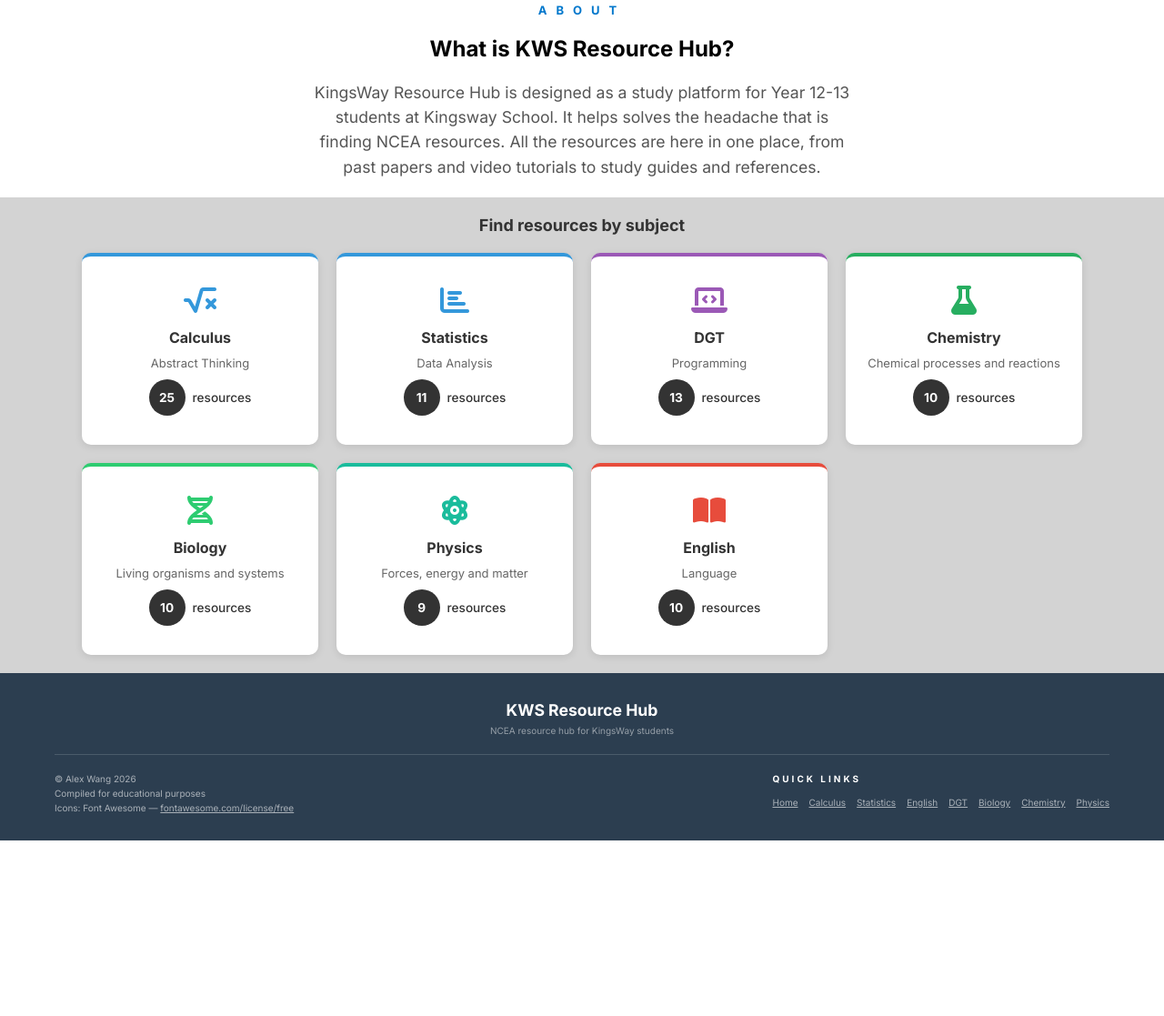
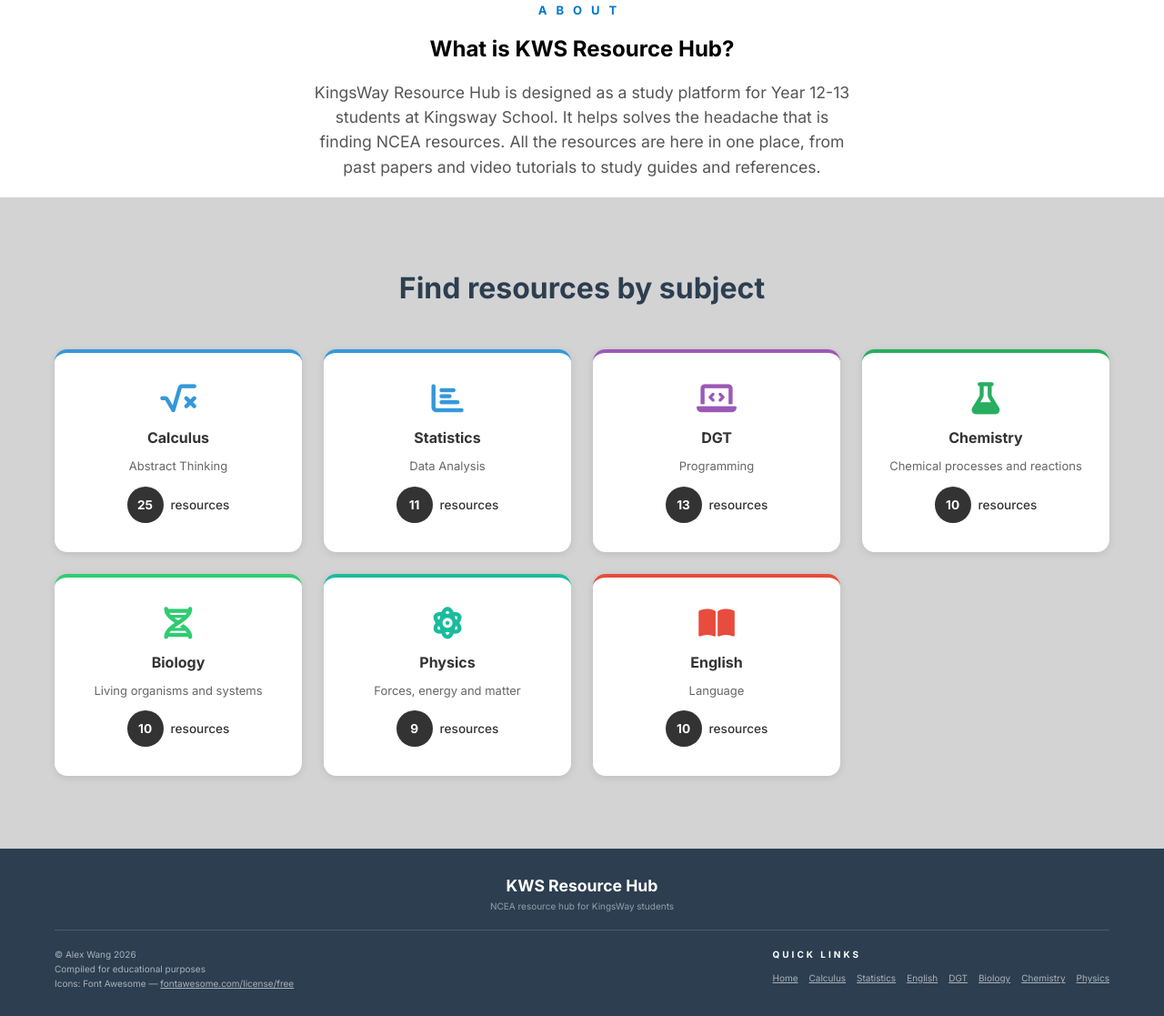
Before and after one commit to Yourselfishere/KWSResourceHub, a Flask app: page / in a window 1280 px wide. Shown: the part 817-1934 px from the top of the page at 91% size. Before the commit the page ends 1741 px from the top, so only its background shows below. Run offline with Flask 3, Linux system fonts and the light colour scheme; data comes from the database, SQL or seed files in the repository; some libraries are stand-ins or nearby versions.

Commit message:
made the find resources by subject section bigger

```diff
--- a/static/css/styles.css
+++ b/static/css/styles.css
@@ -41,13 +41,25 @@ body {
     background: rgba(44, 62, 80,0.9)
 }
 
-/* Logo Setup */
+/* Home Setup */
 .logo img {
     height: 50px;
     width: auto;
     display: block;
     margin: 4px 20px;
 }
+
+.home {
+    text-decoration: none;
+    color: #FFCB70;
+    font-size: 1rem;
+    font-weight: 600;
+    letter-spacing: 1px;
+    padding: 8px;
+    border-radius: 6px;
+    transition: all 0.2s ease;
+}
+
 
 /* Dropdown menu icon */
 .nav-menu-wrapper {
@@ -413,26 +425,26 @@ body {
 
 /* Subject selection section and heading text */
 .subject-selection {
-    padding: 20px 20px 20px 20px;
+    padding: 80px 40px;
     background: lightgrey;
 }
 
 .subject-selection h2 {
     text-align: center;
-    font-size: large;
-    margin-bottom: 20px;
-    color: #333333;
+    font-weight: 700;
+    font-size: 2rem;
+    margin-bottom: 48px;
+    color: #2c3e50;
 }
 
 /* CSS Grid Layout */
 .card-container {
     display:grid;
     grid-template-columns: repeat(4, 1fr);
-    gap: 20px;
+    gap: 24px;
     max-width: 1200px;
     margin: 0 auto;
-    padding-left: 50px;
-    padding-right: 50px;
+    padding: 0 20px;
 }
 
 /* Individual subject */
@@ -440,15 +452,15 @@ body {
     display: flex;
     flex-direction: column;
     align-items: center;
-    padding: 2rem;
+    padding: 2rem 1.5rem;
     background:white;
-    border-radius: 10px;
+    border-radius: 14px;
     padding-inline: 10px;
     box-shadow: 0 2px 8px rgba(0,0,0,0.1);
-    min-height: 200px;
+    min-height: 220px;
     text-decoration: none;
     color:#333333;
-    gap: 10px;
+    gap: 12px;
     transition: transform 0.3s ease, box-shadow 0.3s ease;
 }
 
@@ -467,13 +479,13 @@ body {
 
 /* Card icons */
 .subject-card i {
-    font-size: 2rem;
-    margin-bottom: 5px;
+    font-size: 2.2rem;
+    margin-bottom: 4px;
 }
 
 /* Card Titles */
 .subject-card h3 {
-    font-size: medium;
+    font-size: 1rem;
     font-weight: bold;
     margin: 0;
 }
@@ -484,6 +496,7 @@ body {
     color: #666666;
     text-align: center;
     margin: 0;
+    line-height: 1.5;
 
 }
 
--- a/templates/index.html
+++ b/templates/index.html
@@ -30,7 +30,7 @@
 
             <!-- Down arrow -->
             <div class="scroll-arrow">
-                <a href="#subjects">
+                <a href="#about">
                     <!-- FontAwesome  -->
                     <i class="fa-solid fa-arrow-down"></i>
                 </a>
@@ -46,7 +46,7 @@
         <div class="about-container">
 
             <!-- label  -->
-            <p class="about-label">About</p>
+            <p class="about-label" id="about">About</p>
 
             <!-- section heading -->
             <h2>What is KWS Resource Hub?</h2>
```
